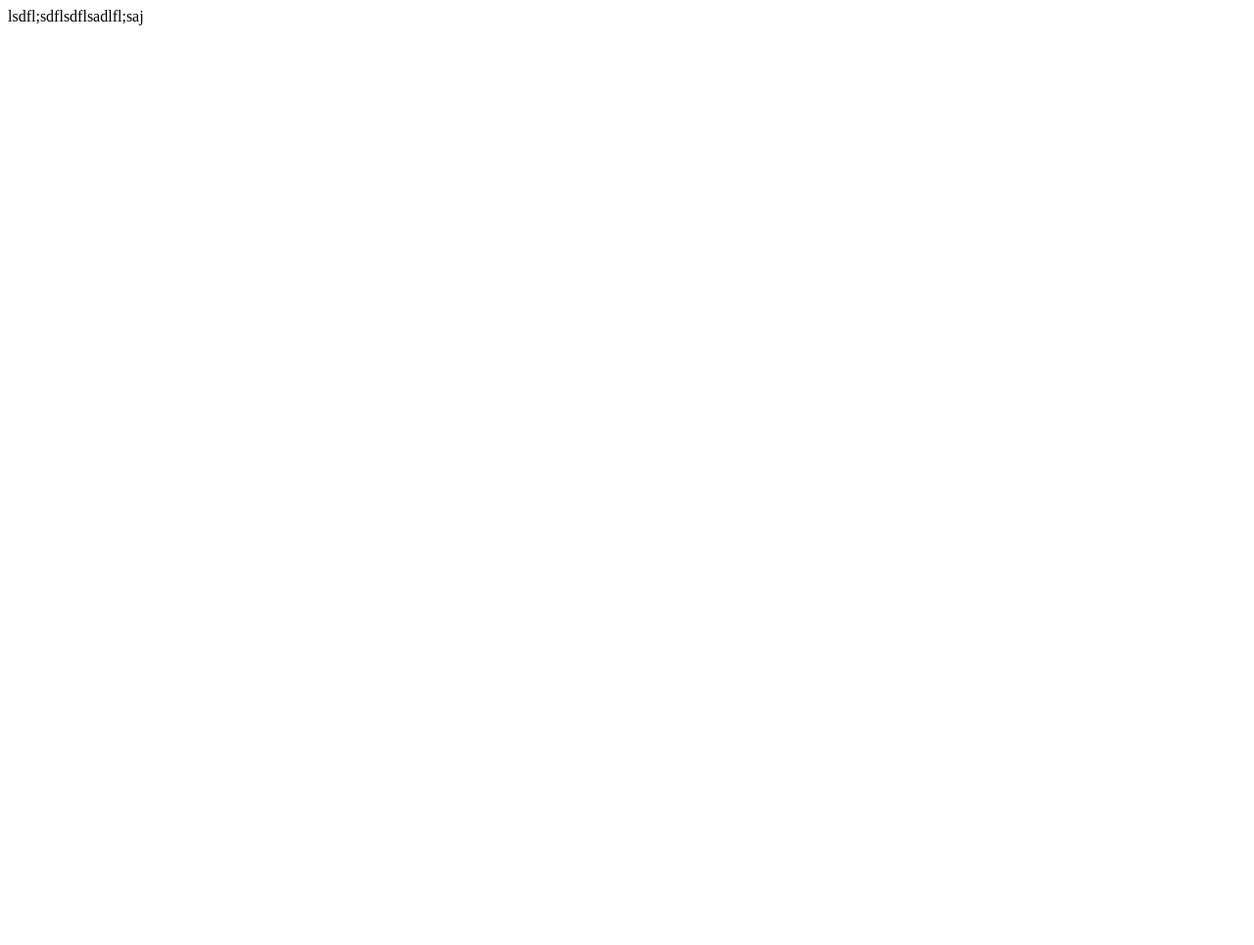
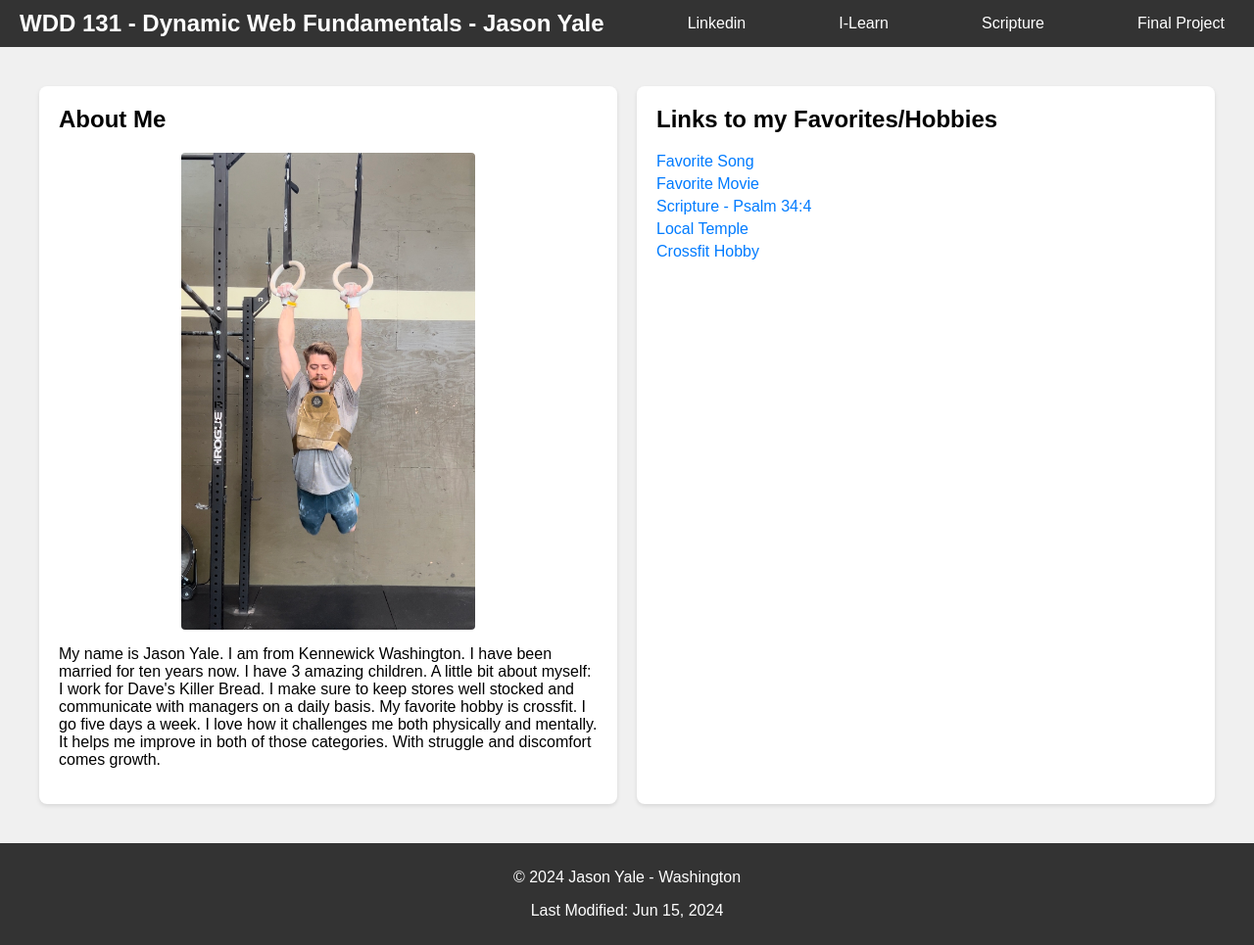
Before and after one commit to Jayner1/wdd131, a plain HTML site: page INDEX.HTML in a window 1280 px wide. Shown: the whole page at 98% size. Before the commit the page ends 800 px from the top, so only its background shows below. Drawn offline with Linux system fonts and the light colour scheme.

Commit message:
WK1 home page

```diff
--- a/INDEX.HTML
+++ b/INDEX.HTML
@@ -3,9 +3,43 @@
 <head>
     <meta charset="UTF-8">
     <meta name="viewport" content="width=device-width, initial-scale=1.0">
-    <title>Document</title>
+    <title>WDD 131 - Dynamic Web Fundamentals - Jason Yale</title>
+    <link rel="stylesheet" href="styles/base.css">
+    <script src="scripts/getdates.js" defer></script>
 </head>
 <body>
-    lsdfl;sdflsdflsadlfl;saj
+    <header>
+        <nav>
+            <h1>WDD 131 - Dynamic Web Fundamentals - Jason Yale</h1>
+            <a href="https://www.linkedin.com/in/jason-yale/">Linkedin</a>
+            <a href="https://byui.instructure.com/">I-Learn</a>
+            <a href="https://www.churchofjesuschrist.org/study/scriptures/ot/ps/34?lang=eng">Scripture</a>
+            <a href="#">Final Project</a>
+        </nav>
+    </header>
+    <main>
+        <section class="card">
+            <h2>About Me</h2>
+            <img src="images/jason.jpg" alt="Picture of Jason">
+            <p>My name is Jason Yale. I am from Kennewick Washington. I have been married for ten years now. I have 3 amazing children. A little bit about myself:
+                I work for Dave's Killer Bread. I make sure to keep stores well stocked and communicate with managers on a daily basis. My favorite hobby is crossfit. I go five days a week.
+                I love how it challenges me both physically and mentally. It helps me improve in both of those categories. With struggle and discomfort comes growth.
+            </p>
+        </section>
+        <section class="card">
+            <h2>Links to my Favorites/Hobbies</h2>
+            <ul class="resources">
+                <li><a href="https://www.youtube.com/watch?v=bzRMneypG04&ab_channel=DanMusic" target="_blank">Favorite Song</a></li>
+                <li><a href="https://www.imdb.com/title/tt0816692/?ref_=nv_sr_srsg_0_tt_8_nm_0_q_interste" target="_blank">Favorite Movie</a></li>
+                <li><a href="https://www.churchofjesuschrist.org/study/scriptures/ot/ps/34?lang=eng" target="_blank">Scripture - Psalm 34:4</a></li>
+                <li><a href="https://www.churchofjesuschrist.org/temples/details/columbia-river-washington-temple?lang=eng" target="_blank">Local Temple</a></li>
+                <li><a href="https://www.crossfit.com" target="_blank">Crossfit Hobby</a></li>
+            </ul>
+        </section>
+    </main>
+    <footer>
+        <p>&copy; <span id="copyrightYear">YYYY</span> Jason Yale - Washington</p>
+        <p id="lastModified">Last Modified: </p>
+    </footer>
 </body>
 </html>
--- /dev/null
+++ b/scripts/getdates.js
@@ -0,0 +1,19 @@
+document.addEventListener("DOMContentLoaded", function() {
+
+    const currentYear = new Date().getFullYear();
+
+    const copyrightYearSpan = document.getElementById("copyrightYear");
+    if (copyrightYearSpan) {
+        copyrightYearSpan.textContent = currentYear;
+    }
+
+    const lastModifiedDate = new Date(document.lastModified);
+
+    const options = { year: 'numeric', month: 'short', day: 'numeric' };
+    const formattedLastModified = lastModifiedDate.toLocaleDateString('en-US', options);
+
+    const lastModifiedSpan = document.getElementById("lastModified");
+    if (lastModifiedSpan) {
+        lastModifiedSpan.textContent = `Last Modified: ${formattedLastModified}`;
+    }
+});
--- /dev/null
+++ b/styles/base.css
@@ -0,0 +1,108 @@
+body {
+    font-family: Arial, sans-serif;
+    margin: 0;
+    padding: 0;
+    background-color: #f0f0f0;
+}
+
+header {
+    background-color: #333;
+    color: white;
+    padding: 10px 20px;
+}
+
+nav {
+    display: flex;
+    justify-content: space-between;
+    align-items: center;
+}
+
+nav h1 {
+    font-size: 1.5em;
+    margin: 0;
+}
+
+nav a {
+    color: white;
+    text-decoration: none;
+    position: relative;
+    padding: 5px 10px;
+}
+
+nav a::after {
+    content: '';
+    position: absolute;
+    width: 100%;
+    height: 2px;
+    bottom: 0;
+    left: 0;
+    background-color: #007BFF;
+    visibility: hidden;
+    transform: scaleX(0);
+    transition: all 0.3s ease-in-out;
+}
+
+nav a:hover::after {
+    visibility: visible;
+    transform: scaleX(1);
+}
+
+main {
+    max-width: 1200px;
+    margin: 20px auto;
+    padding: 20px;
+    display: grid;
+    grid-template-columns: 1fr;
+    gap: 20px;
+}
+
+@media (min-width: 600px) {
+    main {
+        grid-template-columns: 1fr 1fr;
+    }
+}
+
+.card {
+    background-color: #fff;
+    border-radius: 8px;
+    box-shadow: 0 2px 4px rgba(0,0,0,0.1);
+    padding: 20px;
+}
+
+.card h2 {
+    margin-top: 0;
+}
+
+.card img {
+    max-width: 100%;
+    width: 300px;
+    height: auto;
+    border-radius: 4px;
+    display: block;
+    margin: 0 auto 10px;
+}
+
+.resources {
+    list-style-type: none;
+    padding: 0;
+}
+
+.resources li {
+    margin: 5px 0;
+}
+
+.resources a {
+    color: #007BFF;
+    text-decoration: none;
+}
+
+.resources a:hover {
+    text-decoration: underline;
+}
+
+footer {
+    text-align: center;
+    padding: 10px;
+    background-color: #333;
+    color: white;
+}
```
Also changed, not shown: images/jason.jpg (added).
